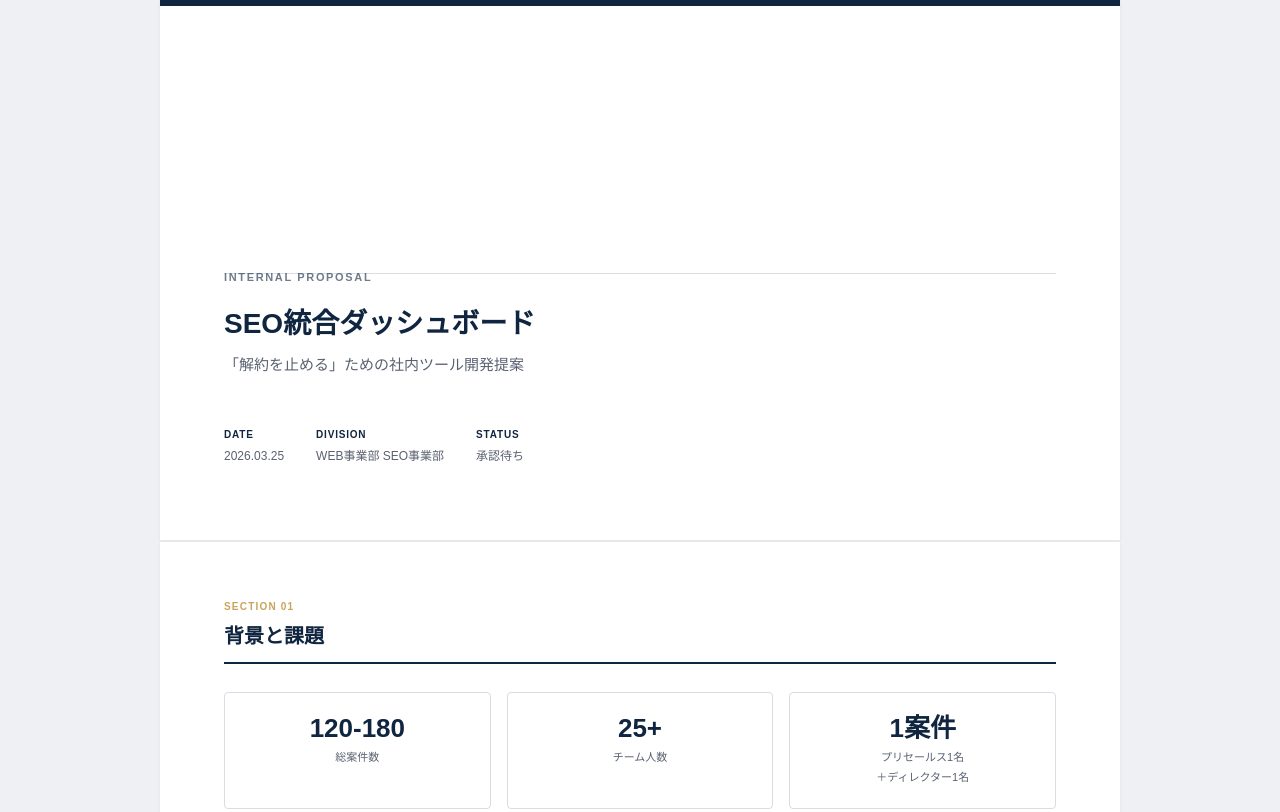
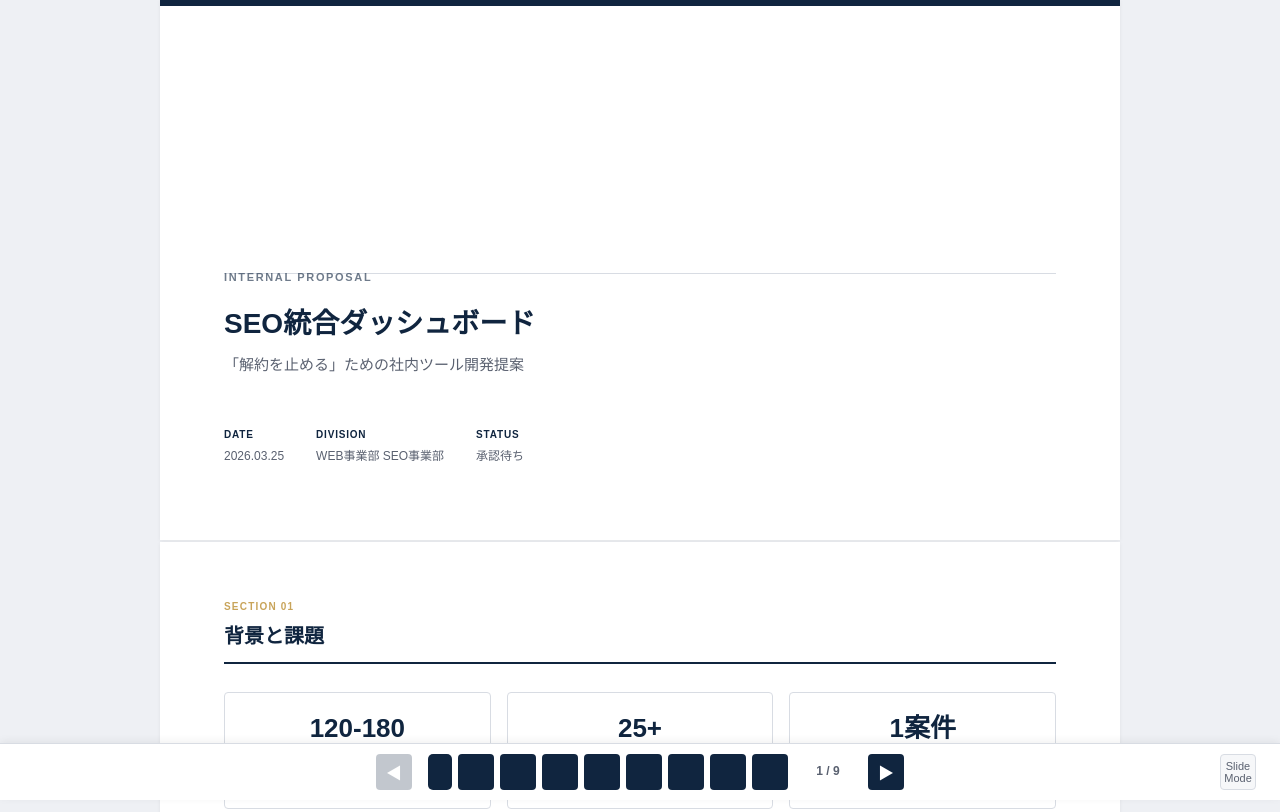
Before and after one commit to itakura-t-hue/claude, a plain HTML site: page tools/SEOダッシュボード/SEOダッシュボード_社内提案書.html in a window 1280 px wide. Shown: the top 812 px of the page. Drawn offline with Linux system fonts and the light colour scheme.

Commit message:
社内提案書にスライド切替＋スクロール両対応のナビゲーションを追加
- 画面下部に固定ナビバー（前へ/次へボタン、ドットインジケータ、ページカウンター）
- 「Slide Mode」ボタンでスライド1枚表示モードに切替
- スクロールモード（デフォルト）: 自由スクロール＋スクロール位置に応じてドット連動
- キーボード操作: 矢印キーでスライド切替
- 「デモを見る」ボタンをアクセントカラー(#c8a45a)に変更

Co-Authored-By: Claude Opus 4.6 (1M context) <noreply@anthropic.com>

```diff
--- a/tools/SEOダッシュボード/SEOダッシュボード_社内提案書.html
+++ b/tools/SEOダッシュボード/SEOダッシュボード_社内提案書.html
@@ -298,16 +298,17 @@
     gap: 8px;
     margin-top: 20px;
     padding: 10px 28px;
-    background: var(--primary);
+    background: var(--accent);
     color: var(--white);
     text-decoration: none;
     font-size: 12px;
     font-weight: 700;
     border-radius: 4px;
     letter-spacing: .04em;
-    transition: opacity .2s;
+    transition: all .2s;
+    text-shadow: 0 1px 2px rgba(0,0,0,.15);
   }
-  .demo-btn:hover { opacity: .85; }
+  .demo-btn:hover { background: #b8933e; }
 
   /* ── Timeline ── */
   .timeline {
@@ -520,14 +521,101 @@
   .mt-8 { margin-top: 8px; }
   .mt-16 { margin-top: 16px; }
 
+  /* ── Slide Nav Bar ── */
+  .slide-nav {
+    position: fixed;
+    bottom: 0;
+    left: 0;
+    right: 0;
+    z-index: 100;
+    background: var(--white);
+    border-top: 1px solid var(--border);
+    box-shadow: 0 -2px 8px rgba(0,0,0,.06);
+    display: flex;
+    align-items: center;
+    justify-content: center;
+    gap: 16px;
+    padding: 10px 24px;
+  }
+  .slide-nav button {
+    background: var(--primary);
+    color: var(--white);
+    border: none;
+    width: 36px;
+    height: 36px;
+    border-radius: 4px;
+    font-size: 16px;
+    cursor: pointer;
+    display: flex;
+    align-items: center;
+    justify-content: center;
+    transition: opacity .2s;
+    font-family: 'メイリオ', Meiryo, sans-serif;
+  }
+  .slide-nav button:hover { opacity: .8; }
+  .slide-nav button:disabled { opacity: .25; cursor: default; }
+  .slide-dots {
+    display: flex;
+    gap: 6px;
+    align-items: center;
+  }
+  .slide-dot {
+    width: 10px;
+    height: 10px;
+    border-radius: 50%;
+    background: var(--border);
+    cursor: pointer;
+    transition: all .2s;
+    border: none;
+    padding: 0;
+  }
+  .slide-dot.active {
+    background: var(--primary);
+    width: 24px;
+    border-radius: 5px;
+  }
+  .slide-counter {
+    font-size: 12px;
+    color: var(--text-sub);
+    font-weight: 600;
+    min-width: 48px;
+    text-align: center;
+  }
+  .slide-nav .mode-toggle {
+    position: absolute;
+    right: 24px;
+    font-size: 11px;
+    color: var(--text-sub);
+    background: var(--bg-section);
+    border: 1px solid var(--border);
+    border-radius: 4px;
+    padding: 6px 14px;
+    cursor: pointer;
+    font-family: 'メイリオ', Meiryo, sans-serif;
+    transition: all .2s;
+  }
+  .slide-nav .mode-toggle:hover { border-color: var(--primary); color: var(--primary); }
+
+  /* ── Slide mode ── */
+  body.slide-mode { overflow: hidden; }
+  body.slide-mode .deck { display: flex; flex-direction: column; align-items: center; justify-content: center; min-height: 100vh; padding-bottom: 60px; }
+  body.slide-mode .slide { display: none; margin-bottom: 0; }
+  body.slide-mode .slide.active-slide { display: flex; }
+  body.slide-mode .footer-bar { display: none; }
+
+  /* ── Scroll mode (default) ── */
+  body:not(.slide-mode) .deck { padding-bottom: 64px; }
+  body:not(.slide-mode) .slide.active-slide { outline: none; }
+
   /* ── Print ── */
   @media print {
     html { font-size: 12px; }
     body { background: #fff; }
-    .deck { max-width: 100%; }
-    .slide { box-shadow: none; min-height: auto; padding: 40px 48px; page-break-inside: avoid; }
+    .deck { max-width: 100%; padding-bottom: 0; }
+    .slide { box-shadow: none; min-height: auto; padding: 40px 48px; page-break-inside: avoid; display: flex !important; }
     .slide.cover { page-break-after: always; }
-    .footer-bar { position: fixed; bottom: 0; left: 0; right: 0; }
+    .slide-nav { display: none !important; }
+    .footer-bar { display: flex !important; }
     @page { margin: 10mm; size: A4; }
   }
 
@@ -541,6 +629,7 @@
     .tl-item::before { display: none; }
     .tl-dot { left: 0; transform: none; }
     .kpi-bar { flex-direction: column; }
+    .slide-nav .mode-toggle { display: none; }
   }
 </style>
 </head>
@@ -898,5 +987,96 @@
   </div>
 
 </div>
+
+<!-- ===== Slide Navigation Bar ===== -->
+<div class="slide-nav" id="slideNav">
+  <button id="prevBtn" onclick="go(-1)">&#9664;</button>
+  <div class="slide-dots" id="dots"></div>
+  <span class="slide-counter" id="counter"></span>
+  <button id="nextBtn" onclick="go(1)">&#9654;</button>
+  <button class="mode-toggle" id="modeBtn" onclick="toggleMode()">Slide Mode</button>
+</div>
+
+<script>
+(function(){
+  const slides = document.querySelectorAll('.slide');
+  const dots = document.getElementById('dots');
+  const counter = document.getElementById('counter');
+  const prevBtn = document.getElementById('prevBtn');
+  const nextBtn = document.getElementById('nextBtn');
+  const modeBtn = document.getElementById('modeBtn');
+  let current = 0;
+  let isSlideMode = false;
+
+  // Build dots
+  slides.forEach((_, i) => {
+    const d = document.createElement('button');
+    d.className = 'slide-dot';
+    d.onclick = () => goTo(i);
+    dots.appendChild(d);
+  });
+
+  function update() {
+    // Dots
+    dots.querySelectorAll('.slide-dot').forEach((d, i) => {
+      d.classList.toggle('active', i === current);
+    });
+    // Counter
+    counter.textContent = (current + 1) + ' / ' + slides.length;
+    // Buttons
+    prevBtn.disabled = current === 0;
+    nextBtn.disabled = current === slides.length - 1;
+    // Active class
+    slides.forEach((s, i) => s.classList.toggle('active-slide', i === current));
+    // Scroll to slide in scroll mode
+    if (!isSlideMode) {
+      slides[current].scrollIntoView({ behavior: 'smooth', block: 'start' });
+    }
+  }
+
+  window.goTo = function(i) {
+    current = Math.max(0, Math.min(slides.length - 1, i));
+    update();
+  };
+  window.go = function(dir) {
+    goTo(current + dir);
+  };
+  window.toggleMode = function() {
+    isSlideMode = !isSlideMode;
+    document.body.classList.toggle('slide-mode', isSlideMode);
+    modeBtn.textContent = isSlideMode ? 'Scroll Mode' : 'Slide Mode';
+    update();
+  };
+
+  // Keyboard navigation
+  document.addEventListener('keydown', function(e) {
+    if (e.key === 'ArrowRight' || e.key === 'ArrowDown') { e.preventDefault(); go(1); }
+    if (e.key === 'ArrowLeft' || e.key === 'ArrowUp') { e.preventDefault(); go(-1); }
+  });
+
+  // Scroll spy (scroll mode): update current based on which slide is in view
+  if ('IntersectionObserver' in window) {
+    const observer = new IntersectionObserver((entries) => {
+      if (isSlideMode) return;
+      entries.forEach(entry => {
+        if (entry.isIntersecting && entry.intersectionRatio > 0.4) {
+          const idx = Array.from(slides).indexOf(entry.target);
+          if (idx !== -1 && idx !== current) {
+            current = idx;
+            // Update dots/counter without scrolling
+            dots.querySelectorAll('.slide-dot').forEach((d, i) => d.classList.toggle('active', i === current));
+            counter.textContent = (current + 1) + ' / ' + slides.length;
+            prevBtn.disabled = current === 0;
+            nextBtn.disabled = current === slides.length - 1;
+          }
+        }
+      });
+    }, { threshold: 0.4 });
+    slides.forEach(s => observer.observe(s));
+  }
+
+  update();
+})();
+</script>
 </body>
 </html>
```
